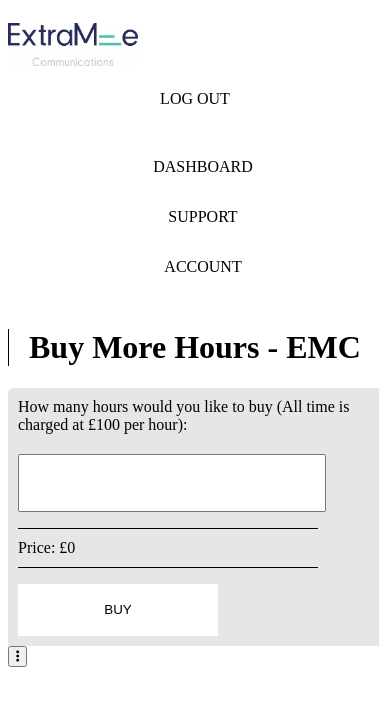
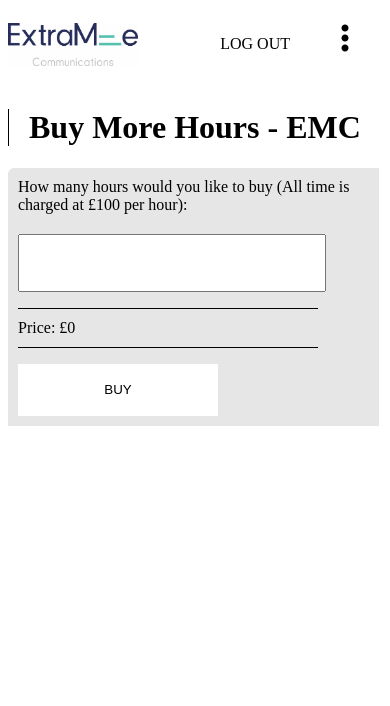
Before and after one commit to rguest20/MS4-1, a Django app: page /buy/ in a window 390 px wide. Shown: the top 706 px of the page. Run offline with Django 3.2, Linux system fonts and the light colour scheme; a user stored in the database is signed in; data comes from the database, SQL or seed files in the repository; some libraries are stand-ins or nearby versions; some web fonts are replaced.

Commit message:
static files updated

```diff
--- a/static/css/style.css
+++ b/static/css/style.css
@@ -11,13 +11,14 @@
   border-radius: 10px;
   padding: 100px 100px;
   display: grid;
+  width: 60%;
   justify-self: center;
   text-align: center;
 }
 .login-wrap .login-popup-wrap img {
+  justify-self: center;
   max-width: 300px;
   padding: 20px;
-  background-color: white;
   border-radius: 10px;
   margin-bottom: 20px;
 }
@@ -50,7 +51,6 @@
 .login-wrap .login-popup-wrap .login-form input[type='text'] {
   border: none;
   height: 52px;
-  max-width: 390px;
   background-color: white;
   -ms-flex-item-align: stretch;
       align-self: stretch;
@@ -74,9 +74,64 @@
   line-height: 19px;
   text-align: center;
 }
+.login-wrap .login-popup-wrap .login-form select {
+  border: none;
+  height: 52px;
+  background-color: white;
+  -ms-flex-item-align: stretch;
+      align-self: stretch;
+  font-size: 18px;
+  letter-spacing: 0.16px;
+  line-height: 24px;
+}
+.introduction {
+  width: 60%;
+  justify-self: center;
+  background-color: #6E6E6E;
+  padding: 100px;
+  margin-top: 20px;
+  border-radius: 6px;
+  color: #e6e6e6;
+}
+.introduction a {
+  font-weight: bolder;
+  text-decoration: none;
+  color: #e6e6e6;
+}
 .sidebar {
+  max-height: 100vh;
   display: grid;
-  grid-template-rows: 150px 50px 50px 50px;
+  grid-auto-rows: 150px 50px 50px 50px;
+}
+@media only screen and (max-width: 525px) {
+  .sidebar {
+    grid-auto-rows: 80px 50px 50px 50px;
+  }
+  .sidebar :nth-child(1n+2) {
+    display: none;
+  }
+}
+.sidebar.show :nth-child(1n+2) {
+  display: block;
+  width: 78vw;
+  text-align: right;
+}
+.burger-menu {
+  position: absolute;
+  display: none;
+  top: 20px;
+  right: 20px;
+}
+.burger-menu button {
+  font-size: xx-large;
+  background: transparent;
+  width: 50px;
+  border: none;
+}
+@media only screen and (max-width: 525px) {
+  .burger-menu {
+    display: block;
+  }
 }
 .main_content.dashboard {
   display: grid;
@@ -1013,11 +1068,8 @@ html {
 }
 @media only screen and (max-width: 525px) {
   .logout {
-    max-width: 100vw;
-    width: 100vw;
-    text-align: center;
-    right: 0;
-    padding: 30px 0;
+    top: 5px;
+    right: 70px;
   }
 }
 .sidebar img {
--- a/static/js/custom.js
+++ b/static/js/custom.js
@@ -93,3 +93,12 @@ function checkIsNumber() {
     document.querySelector('#buyButton').disabled = false
   }
 }
+
+function showMenu() {
+  target = document.querySelector('.sidebar')
+  if (target.classList.contains('show')) {
+    target.classList.remove('show')
+  } else {
+    target.classList.add('show')
+  }
+}
--- a/static/less/components/sidebar.less
+++ b/static/less/components/sidebar.less
@@ -3,7 +3,8 @@
   display: grid;
   grid-auto-rows: 150px 50px 50px 50px;
 
-  @media only screen and (max-width: 510px) {
+  @media only screen and (max-width: 525px) {
+    grid-auto-rows: 80px 50px 50px 50px;
     :nth-child(1n+2){
       display: none;
     }
@@ -11,6 +12,8 @@
   &.show {
     :nth-child(1n+2){
       display: block;
+      width: 78vw;
+      text-align: right;
     }
   }
 }
@@ -20,8 +23,13 @@
   display: none;
   top:20px;
   right:20px;
-  font-size: xx-large;
-  @media only screen and (max-width: 510px) {
+  button {
+    font-size: xx-large;
+    background: transparent;
+    width: 50px;
+    border: none;
+  }
+  @media only screen and (max-width: 525px) {
     display: block;
   }
 }
--- a/static/less/style.less
+++ b/static/less/style.less
@@ -49,7 +49,8 @@ html {
     top: 60px;
   }
   @media only screen and (max-width: 525px) {
-    top:20px;
+    top: 5px;
+    right: 70px;
   }
 }
 
```
Also changed, not shown: static/js/dist/custom.js (+10 -0 lines), static/less/components/title.less (+25 -2 lines), README.md, static/img/logo-removebg.png (added), static/img/logo.png (added).
